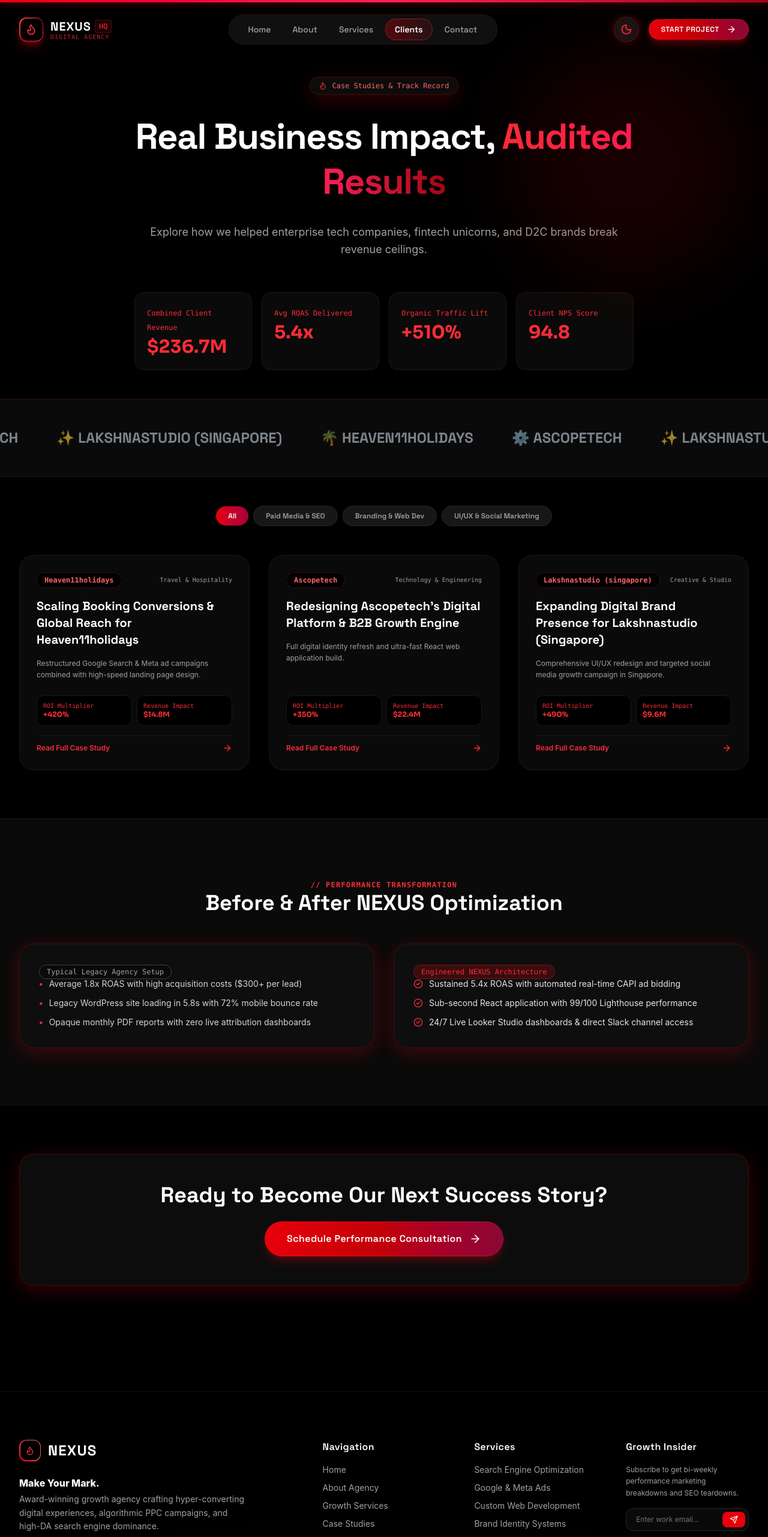
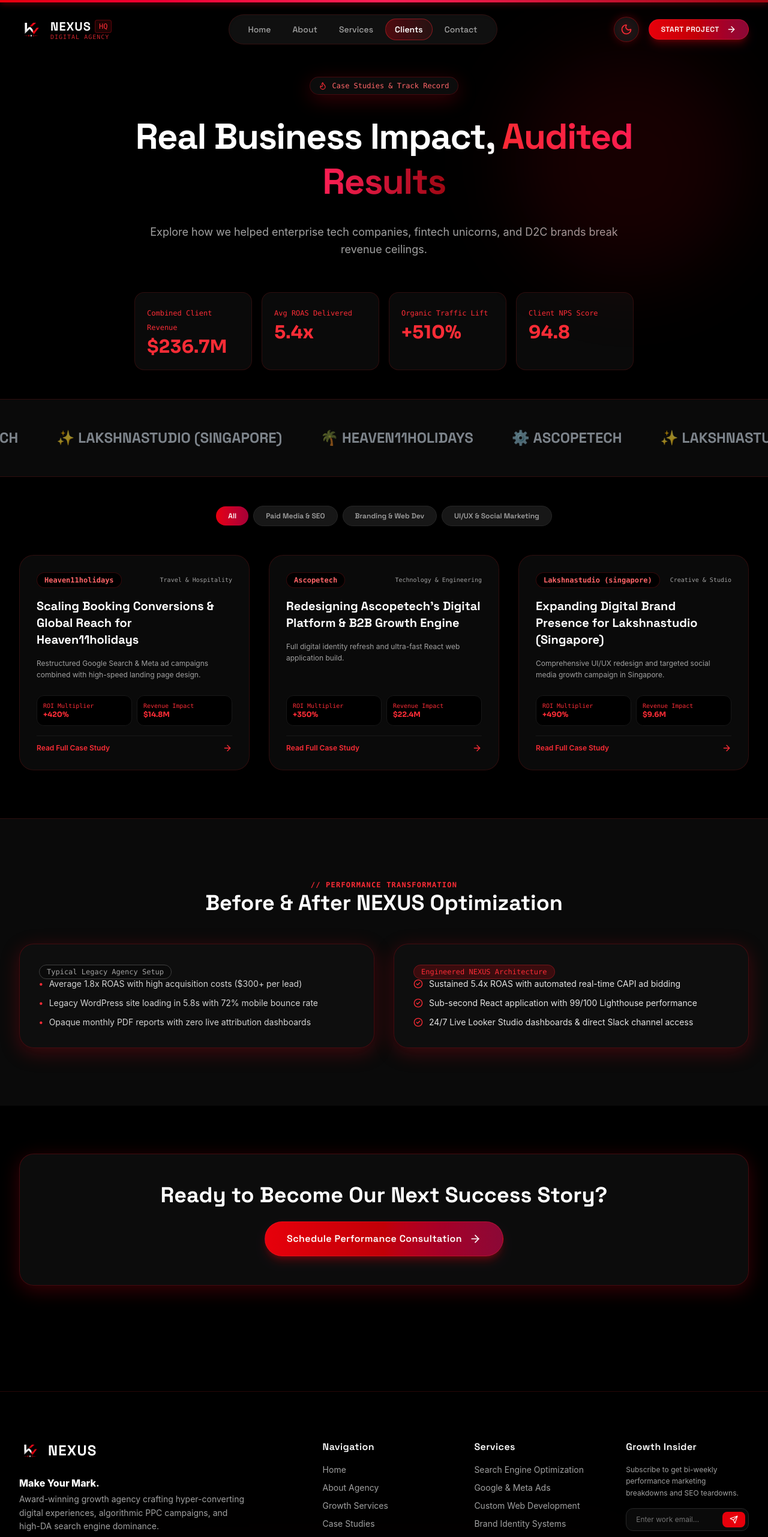
Before and after one commit to mythilijaikumar2-crypto/new-web-site-, a React (Vite) app: page /clients in a window 1280 px wide. Shown: the top 2562 px of the page at 60% size. Built offline with nearby package versions, Linux system fonts and the light colour scheme.

Commit message:
Update logo: replace Flame icon with logo icon 3.png in Navbar and Footer

```diff
--- a/src/components/Footer.tsx
+++ b/src/components/Footer.tsx
@@ -1,6 +1,7 @@
 import React, { useState } from 'react';
 import { NavLink } from 'react-router-dom';
-import { Flame, ArrowUp, Send, Check, ShieldCheck, Mail } from 'lucide-react';
+import { ArrowUp, Send, Check, ShieldCheck, Mail } from 'lucide-react';
+import logoImg from '../assets/logo icon 3.png';
 import { useTheme } from '../context/ThemeContext';
 
 interface IconProps { className?: string }
@@ -67,13 +68,11 @@ export const Footer: React.FC = () => {
           {/* Column 1: Brand & Availability */}
           <div className="lg:col-span-2 flex flex-col gap-6">
             <div className="flex items-center gap-3">
-              <div className="w-9 h-9 rounded-xl bg-linear-to-tr from-red-600 to-rose-400 p-[1.5px]">
-                <div className={`w-full h-full rounded-[10.5px] flex items-center justify-center ${
-                  isDark ? 'bg-black' : 'bg-white'
-                }`}>
-                  <Flame className="w-4 h-4 text-red-500" />
-                </div>
-              </div>
+              <img
+                src={logoImg}
+                alt="KEVORCH Logo"
+                className="w-9 h-9 object-contain"
+              />
               <span className={`font-heading font-extrabold text-2xl tracking-wider ${
                 isDark ? 'text-white' : 'text-neutral-900'
               }`}>NEXUS</span>
--- a/src/components/Navbar.tsx
+++ b/src/components/Navbar.tsx
@@ -1,7 +1,8 @@
 import React, { useState, useEffect } from 'react';
 import { NavLink, useLocation, useNavigate } from 'react-router-dom';
 import { motion, AnimatePresence } from 'framer-motion';
-import { Menu, X, Flame, ArrowRight, PhoneCall } from 'lucide-react';
+import { Menu, X, ArrowRight, PhoneCall } from 'lucide-react';
+import logoImg from '../assets/logo icon 3.png';
 import { MagneticButton } from './MagneticButton';
 import { ThemeToggle } from './ThemeToggle';
 import { useTheme } from '../context/ThemeContext';
@@ -45,13 +46,11 @@ export const Navbar: React.FC = () => {
       <div className="max-w-7xl mx-auto px-4 sm:px-6 lg:px-8 flex items-center justify-between">
         {/* Brand Logo */}
         <NavLink to="/" className="flex items-center gap-3 group relative z-50">
-          <div className="w-10 h-10 rounded-xl bg-linear-to-tr from-[#DE0918] via-[#FF3B4A] to-[#690A0F] p-[1.5px] shadow-lg shadow-red-600/40 group-hover:shadow-red-600/70 transition-shadow duration-300">
-            <div className={`w-full h-full rounded-[10.5px] flex items-center justify-center transition-colors duration-300 ${
-              isDark ? 'bg-black' : 'bg-white'
-            }`}>
-              <Flame className="w-5 h-5 text-red-500 group-hover:rotate-12 transition-transform duration-300" />
-            </div>
-          </div>
+          <img
+            src={logoImg}
+            alt="KEVORCH Logo"
+            className="w-10 h-10 object-contain group-hover:scale-110 transition-transform duration-300"
+          />
           <div className="flex flex-col">
             <span className={`font-heading font-extrabold text-xl tracking-wider flex items-center gap-1.5 transition-colors duration-300 ${
               isDark ? 'text-white' : 'text-neutral-900'
```
Also changed, not shown: src/assets/logo icon 3.png (added).
